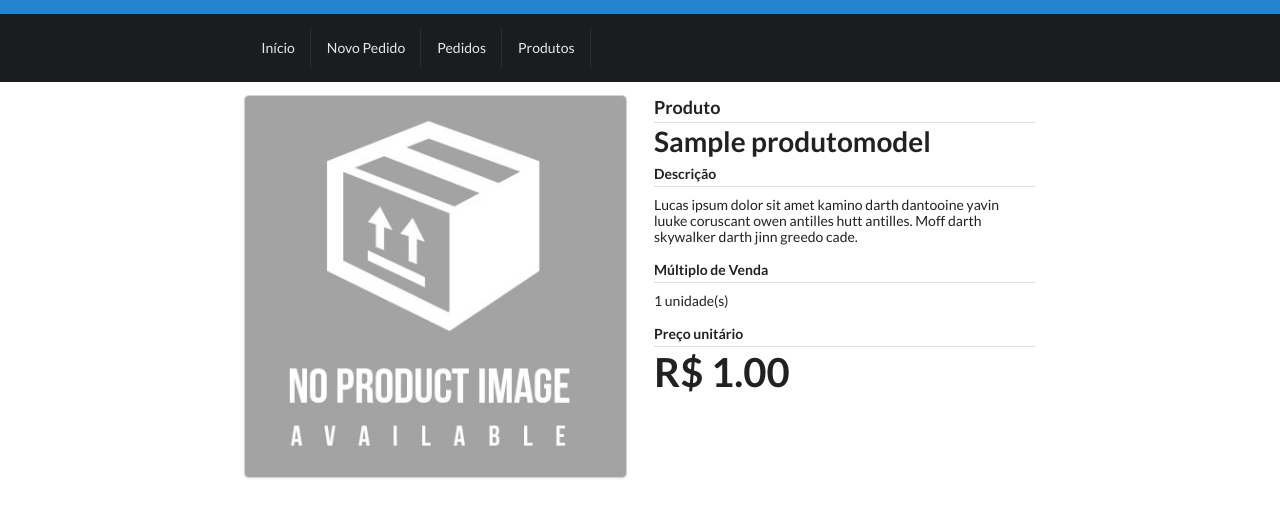
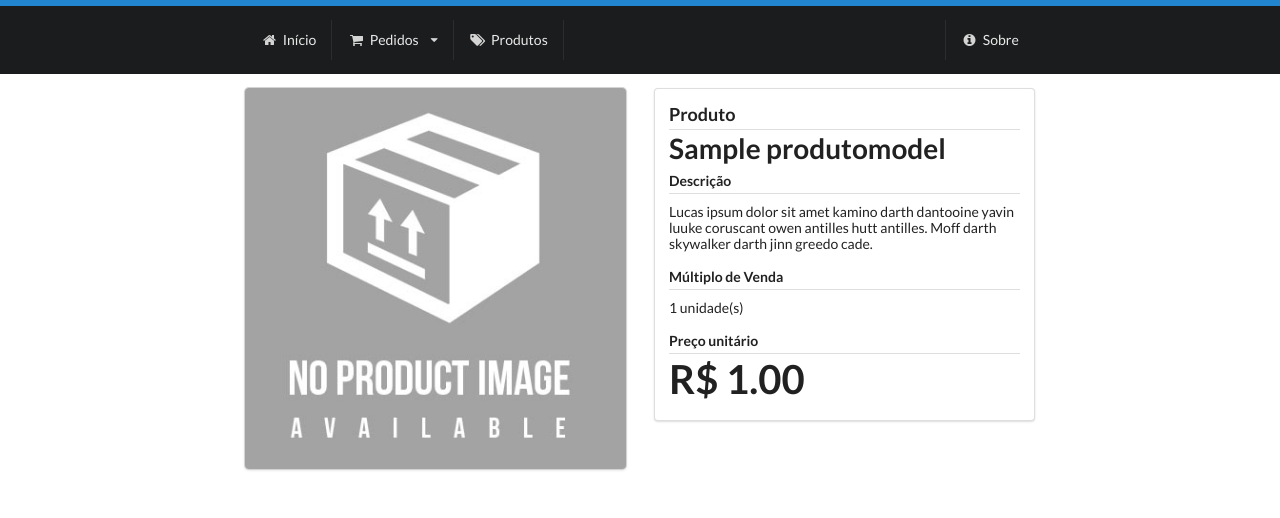
Before and after one commit to felipeflamarion/meuspedidos, a Django app: page /produto/1/ in a window 1280 px wide. Shown: the top 518 px of the page. Run offline with Django 3.2, Linux system fonts and the light colour scheme; tables that the repository leaves empty hold one stand-in row (values such as "Sample post").

Commit message:
Ajustes nos layouts de visualização de produto e item, menu e controle de múltiplo de venda

```diff
--- a/projeto/pedidos/forms/item.py
+++ b/projeto/pedidos/forms/item.py
@@ -1,11 +1,17 @@
-# coding:utf-8
+    # coding:utf-8
 from django import forms
 
 from pedidos.models import ItemModel
 
 class ItemForm(forms.ModelForm):
 
-    preco = forms.DecimalField()
+    quantidade = forms.IntegerField(min_value=1)
+
+    def clean_preco(self):
+        preco = self.cleaned_data['preco']
+        if float(preco) > 0:
+            return preco
+        raise forms.ValidationError("O preço mínimo é R$ 0,01!")
 
     def __init__(self, quantidade=None, preco=None, *args, **kwargs):
         super(ItemForm, self).__init__(*args, **kwargs)
--- a/projeto/pedidos/models/pedido.py
+++ b/projeto/pedidos/models/pedido.py
@@ -1,6 +1,7 @@
 # coding: utf-8
 from django.db import models
 from pedidos.models import ClienteModel, ProdutoModel
+
 
 class PedidoModel(models.Model):
 
--- a/projeto/pedidos/templates/base.html
+++ b/projeto/pedidos/templates/base.html
@@ -11,48 +11,12 @@
 <body>
 
 <div class="ui centered grid">
-    <div class="ui blue row"></div>
+    <div class="ui blue top row"></div>
 
-    <div class="ui black row">
-        <div class="ten wide column">
-            <nav class="ui inverted menu">
-                <a class="item" href="{% url 'index' %}">Início</a>
-                <a class="item" href="{% url 'novo_pedido' %}">Novo Pedido</a>
-                <a class="item" href="{% url 'lista_pedidos' %}">Pedidos</a>
-                <a class="item" href="{% url 'lista_produtos' %}">Produtos</a>
-            </nav>
-        </div>
-    </div>
-    {% if pedido_ativo %}
-    <div class="ui row">
-        <div class="ten wide column">
-            <div class="ui blue right aligned segment">
-                <div class="ui left floated left aligned header">
-                    <i class="shop icon"></i>
-                    <div class="content">
-                        <a href="{% url 'visualizar_pedido' id_pedido=pedido_ativo.id %}">
-                        Pedido em andamento
-                        </a>
-                        <div class="sub header">
-                            De <strong>{{ pedido_ativo.cliente.nome }} {{ pedido_ativo.cliente.sobrenome }}</strong>,
-                            iniciado em <strong>{{ pedido_ativo.data|date:'d/m/Y - H:i' }}</strong>
-                        </div>
-                    </div>
-                </div>
-                <div class="right menu">
-{#                    <a class="ui labeled icon inverted red button" href="{%  url 'cancelar_pedido' %}">#}
-{#                        <i class="remove icon"></i>#}
-{#                        Cancelar#}
-{#                    </a>#}
-                    <a class="ui right labeled icon blue button" href="{%  url 'visualizar_pedido' id_pedido=pedido_ativo.id %}">
-                        Finalizar
-                        <i class="right arrow icon"></i>
-                    </a>
-                </div>
-            </div>
-        </div>
-    </div>
-    {% endif %}
+    {% include 'menu.html' %}
+
+    {% include 'pedido_ativo_popup.html' %}
+
     <div class="ui row">
         <div class="ten wide column">
         {% block content %}{% endblock %}
--- a/projeto/pedidos/templates/mensagem.html
+++ b/projeto/pedidos/templates/mensagem.html
@@ -8,5 +8,11 @@
     {% endif %}
         <i class="close icon"></i>
         {{ mensagem.texto }}
+
+        {% if item_form.errors %}
+            {% for error in item_form.errors %}
+            {{ errors }}
+            {% endfor %}
+        {% endif %}
     </div>
 {% endif %}
--- /dev/null
+++ b/projeto/pedidos/templates/menu.html
@@ -0,0 +1,37 @@
+<div class="ui black row">
+    <div class="ten wide column">
+        <nav class="ui inverted black menu">
+            <a class="item" href="{% url 'index' %}">
+                <i class="home icon"></i>
+                Início
+            </a>
+            <div class="ui dropdown item">
+                <i class="shop icon"></i>
+                Pedidos
+                <i class="dropdown icon"></i>
+
+                <nav class="menu">
+                    <a class="item" href="{% url 'novo_pedido' %}">
+                        <i class="plus icon"></i>
+                        Novo
+                    </a>
+                    <a class="item" href="{% url 'lista_pedidos' %}">
+                        <i class="list layout icon"></i>
+                        Lista
+                    </a>
+                </nav>
+            </div>
+            <a class="item" href="{% url 'lista_produtos' %}">
+                <i class="tags icon"></i>
+                Produtos
+            </a>
+
+            <div class="right floated menu">
+                <a class="item" href="#">
+                    <i class="info circle icon"></i>
+                    Sobre
+                </a>
+            </div>
+        </nav>
+    </div>
+</div>
--- /dev/null
+++ b/projeto/pedidos/templates/pedido_ativo_popup.html
@@ -0,0 +1,26 @@
+{% if pedido_ativo %}
+<div class="ui row">
+    <div class="ten wide column">
+        <div class="ui blue right aligned segment">
+            <div class="ui left floated left aligned header">
+                <i class="shop icon"></i>
+                <div class="content">
+                    <a href="{% url 'visualizar_pedido' id_pedido=pedido_ativo.id %}">
+                    Pedido em andamento
+                    </a>
+                    <div class="sub header">
+                        De <strong>{{ pedido_ativo.cliente.nome }} {{ pedido_ativo.cliente.sobrenome }}</strong>,
+                        iniciado em <strong>{{ pedido_ativo.data|date:'d/m/Y - H:i' }}</strong>
+                    </div>
+                </div>
+            </div>
+            <div class="right menu">
+                <a class="ui right labeled icon blue button" href="{%  url 'visualizar_pedido' id_pedido=pedido_ativo.id %}">
+                    Finalizar
+                    <i class="right arrow icon"></i>
+                </a>
+            </div>
+        </div>
+    </div>
+</div>
+{% endif %}
--- a/projeto/pedidos/templates/pedidos/lista_produtos.html
+++ b/projeto/pedidos/templates/pedidos/lista_produtos.html
@@ -46,8 +46,8 @@
                         </a>
                         {% else %}
                         <a href="{% url 'visualizar_produto' id_produto=produto.id %}" class="ui right labeled icon small compact black fluid button">
-                            <i class="configure icon"></i>
-                            Editar
+                            <i class="unhide icon"></i>
+                            Visualizar
                         </a>
                         {% endif %}
                     {% endif %}
--- a/projeto/pedidos/templates/pedidos/pedido.html
+++ b/projeto/pedidos/templates/pedidos/pedido.html
@@ -25,7 +25,7 @@
                     <label>{{ form.cliente.label }}</label>
                     {{ form.cliente }}
                 </div>
-                <input type="submit" class="ui fluid teal submit big button" value="Continuar">
+                <input type="submit" class="ui fluid blue submit big button" value="Continuar">
             </form>
         </div>
 {% endblock %}
--- a/projeto/pedidos/templates/pedidos/visualizar_produto.html
+++ b/projeto/pedidos/templates/pedidos/visualizar_produto.html
@@ -21,31 +21,7 @@
                 </div>
             </div>
             <div class="eight wide column">
-                {% if produto in pedido_ativo.itens.all %}
-                <div class="ui green segment">
-                    <div class="ui green header">
-                        <i class="check icon"></i>
-                        <div class="content">
-                            Adicionado
-                            <div class="sub header">
-                                Produto presente no
-                                <a href="{% url 'visualizar_pedido' id_pedido=pedido_ativo.id %}">pedido em andamento</a>
-                            </div>
-                        </div>
-                    </div>
-
-                    <div class="ui two buttons">
-                        <a href="{% url 'excluir_item' id_item=item.id %}" class="ui labeled icon inverted red button" title="Excluir">
-                            <i class="remove icon"></i>
-                            Excluir
-                        </a>
-                        <a href="{% url 'visualizar_item' id_item=item.id %}" class="ui labeled icon icon blue button" title="Editar">
-                            <i class="configure icon"></i>
-                            Editar
-                        </a>
-                    </div>
-                </div>
-                {% endif %}
+                <div class="ui segment">
                     <div class="ui fluid list">
                         <div class="item">
                             <div class="ui dividing header">Produto</div>
@@ -73,16 +49,22 @@
                             </h1>
                         </div>
                     </div>
-
+                </div>
                 {% if pedido_ativo and item_form %}
                     {% if produto not in pedido_ativo.itens.all %}
                     <div class="ui blue segment">
-                        <div class="ui header">
-                            <form method="POST" action="{% url 'novo_item' %}" class="ui big form">
+                        <div class="ui error quantidade hidden message">
+                            <span class="header">Quantidade inválida</span>
+                            Não respeita o valor múltiplo de venda do produto
+                            <i class="close icon"></i>
+                        </div>
+
+                        <form method="POST" action="{% url 'novo_item' %}" class="ui big item form">
                             {% csrf_token %}
                             <input type="hidden" name="produto" value="{{ produto.id }}"/>
+                            <input type="hidden" id="multiplo_de_venda" value="{{ produto.multiplo }}"/>
                             <div class="fields">
-                                    <div class="six wide field">
+                                <div class="six wide quantidade field">
                                     <label>{{ item_form.quantidade.label }}</label>
                                     {{ item_form.quantidade }}
                                 </div>
@@ -94,6 +76,28 @@
                             <input type="submit" class="ui blue submit fluid button" value="Adicionar ao pedido">
                         </form>
                     </div>
+                    {% else %}
+                    <div class="ui blue segment">
+                        <div class="ui blue header">
+                            <i class="check icon"></i>
+                            <div class="content">
+                                Adicionado ao Pedido
+                                <div class="sub header">
+                                    <a href="{% url 'visualizar_pedido' id_pedido=pedido_ativo.id %}">Ver pedido</a>
+                                </div>
+                            </div>
+                        </div>
+
+                        <div class="ui two buttons">
+                            <a href="{% url 'excluir_item' id_item=item.id %}" class="ui labeled icon inverted red button" title="Excluir">
+                                <i class="remove icon"></i>
+                                Remover
+                            </a>
+                            <a href="{% url 'visualizar_item' id_item=item.id %}" class="ui right labeled icon icon blue button" title="Editar">
+                                <i class="configure icon"></i>
+                                Editar
+                            </a>
+                        </div>
                     </div>
                     {% endif %}
                 {% endif %}
@@ -102,3 +106,7 @@
     </div>
     {% endif %}
 {% endblock %}
+
+{% block extrajs %}
+<script type="text/javascript" src="{% static 'js/controle_multiplo.js' %}"></script>
+{% endblock %}
--- a/projeto/pedidos/views/functions/sessao_pedido.py
+++ b/projeto/pedidos/views/functions/sessao_pedido.py
@@ -6,7 +6,7 @@
     def __init__(self, request):
         self.request = request
 
-    def inicializar(self, id_pedido):
+    def iniciar(self, id_pedido):
         self.request.session['pedido'] = id_pedido
 
     def excluir(self):
--- a/projeto/static/css/adicionais.css
+++ b/projeto/static/css/adicionais.css
@@ -1,3 +1,7 @@
+.ui.top.row{
+    padding: 10px;
+}
+
 .pedido.situacao.aberto{
     color: orange!important;
 }
--- /dev/null
+++ b/projeto/static/js/controle_multiplo.js
@@ -0,0 +1,33 @@
+$(document).ready(function () {
+
+    input_quantidade = $('input[id="id_quantidade"]');
+    mensagem = $('.error.quantidade.message');
+    multiplo_de_venda = parseInt($('#multiplo_de_venda').val());
+
+    input_quantidade.change(function (){
+        controle_multiplo();
+    });
+
+    input_quantidade.keyup(function (){
+        controle_multiplo();
+    });
+
+    $('.item.form').submit(function (){
+        if(!controle_multiplo()) {
+            mensagem.removeClass("hidden");
+            return false;
+        }
+    });
+
+    function controle_multiplo () {
+        quantidade = parseInt(input_quantidade.val());
+        if (quantidade % multiplo_de_venda == 0) {
+            $('.quantidade.field').removeClass("error");
+            return true;
+        }
+        else {
+            $('.quantidade.field').addClass("error");
+            return false;
+        }
+    }
+});
```
Also changed, not shown: projeto/pedidos/templates/pedidos/index.html (+9 -0 lines), projeto/pedidos/templates/pedidos/lista_pedidos.html (+9 -2 lines), projeto/pedidos/templates/pedidos/visualizar_item.html (+28 -9 lines), projeto/pedidos/templates/pedidos/visualizar_pedido.html (+14 -3 lines), projeto/pedidos/views/pedido.py (+13 -4 lines). Lines whose indentation alone changed are shown as unchanged.
